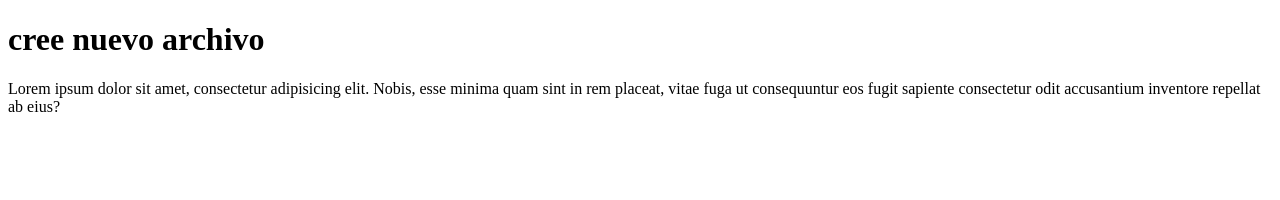
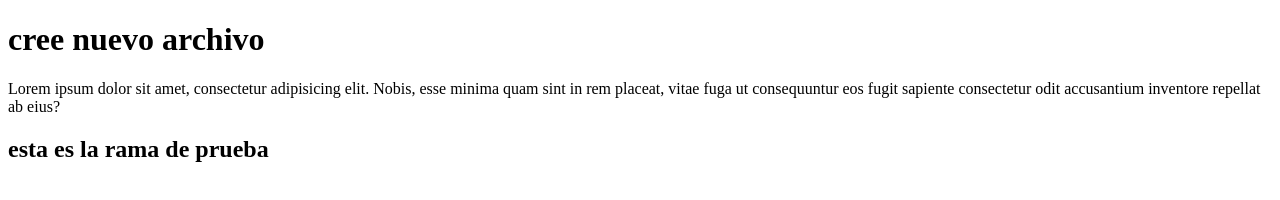
Before and after one commit to CristopherMolina/repositorio1, a plain HTML site: page index.html in a window 1280 px wide. Drawn offline with Linux system fonts and the light colour scheme.

Commit message:
se agrego h2

```diff
--- a/index.html
+++ b/index.html
@@ -9,5 +9,6 @@
 <body>
     <h1>cree nuevo archivo</h1>
     <p>Lorem ipsum dolor sit amet, consectetur adipisicing elit. Nobis, esse minima quam sint in rem placeat, vitae fuga ut consequuntur eos fugit sapiente consectetur odit accusantium inventore repellat ab eius?</p>
+    <h2>esta es la rama de prueba</h2>
 </body>
 </html>
```
